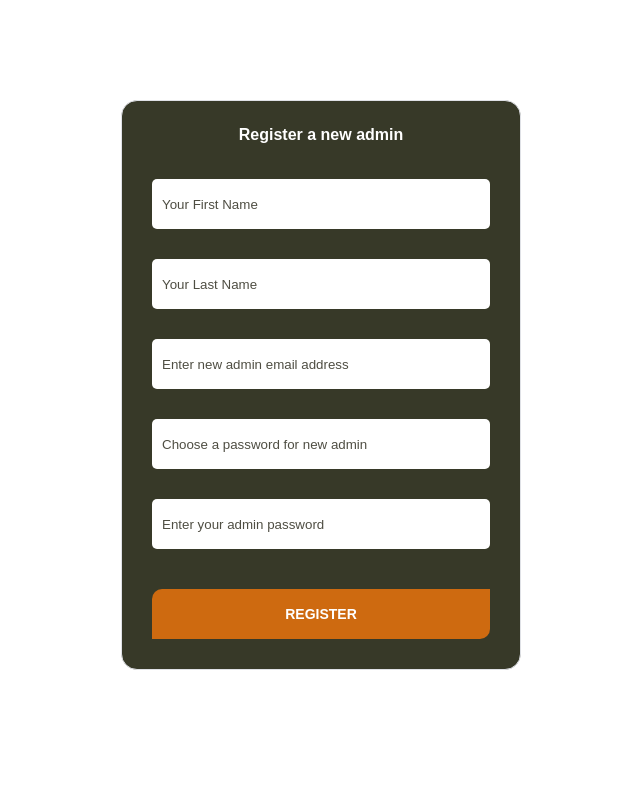
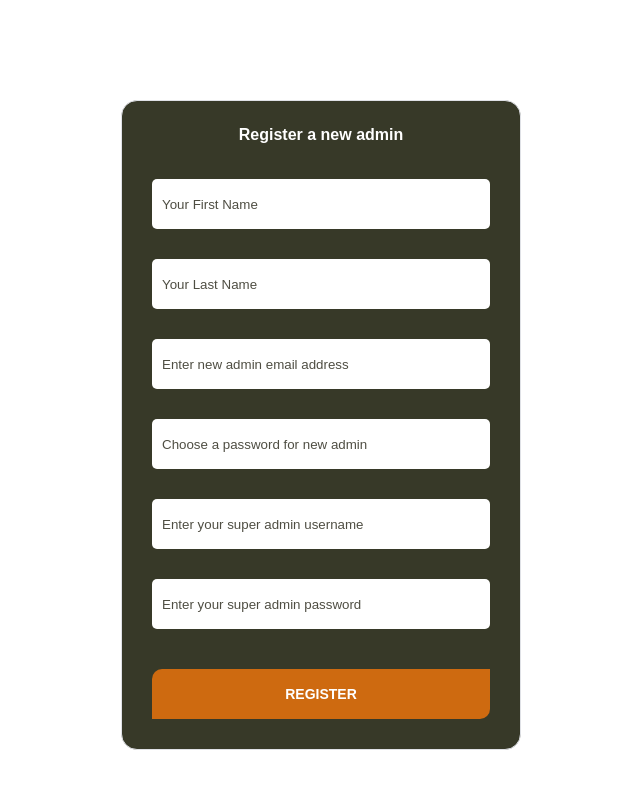
Before and after one commit to vickymarz/scotland-adventures, a website built with webpack: page src/admin/admin-register.html in a window 1280 px wide. Shown: the whole page, without its empty margins (319-959 px from the left). Built offline with nearby package versions, Linux system fonts and the light colour scheme.

Commit message:
Modify new admin registration page

```diff
--- a/src/admin/admin-register.html
+++ b/src/admin/admin-register.html
@@ -44,16 +44,29 @@
 						required
 					/>
 					<input
+						type="text"
+						name="superAdminUser"
+						id="superAdminUser"
+						placeholder="Enter your super admin username"
+						required
+					/>
+					<input
 						type="password"
-						name="Password"
+						name="superAdminPass"
 						id="admin-password"
 						autocomplete="current-password"
-						placeholder="Enter your admin password"
+						placeholder="Enter your super admin password"
 						required
 					/>
 					<input type="submit" value="REGISTER" id="submit" />
 				</form>
 			</div>
 		</section>
+			<div class="new-admin-popup">
+				<div class="signup-success">
+					<h2>Signup Successful!</h2>
+					<p class="success-text">Kindly check your email for verification</p>
+				</div>
+			</div>
 	</body>
 </html>
```
